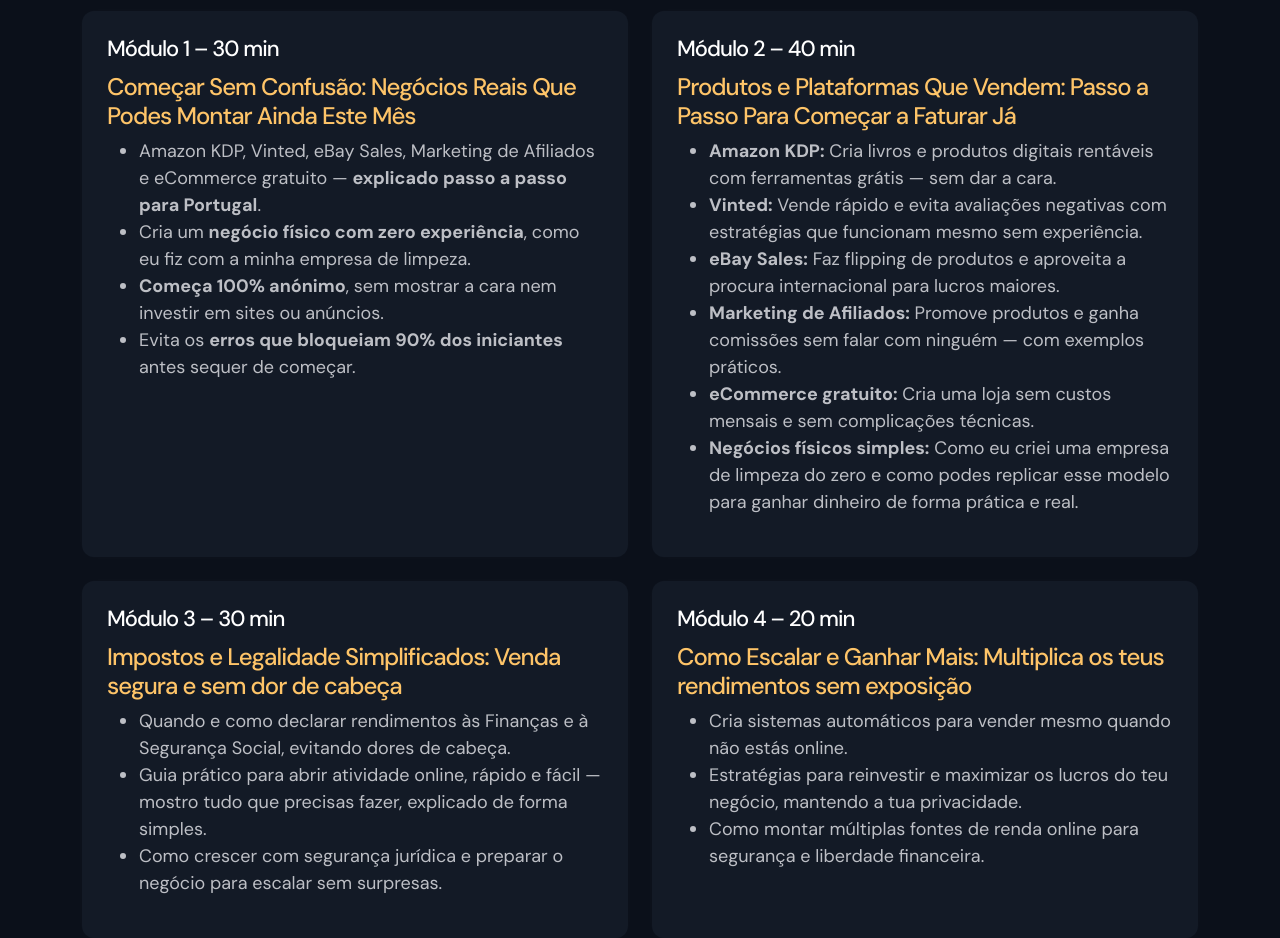
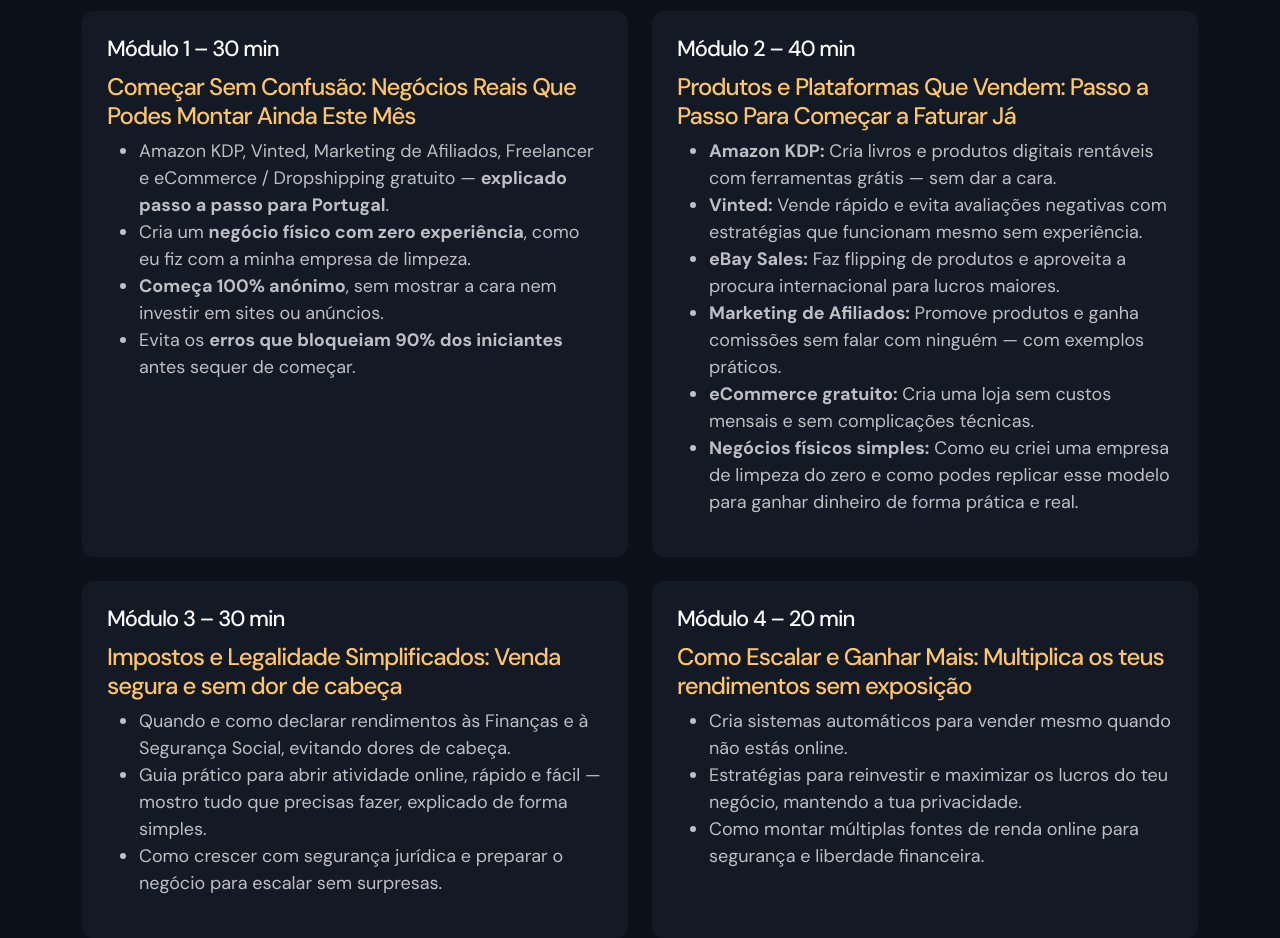
Before and after one commit to realhugoferreira/workshop, a plain HTML site: page index.html in a window 1280 px wide. Shown: the part 2040-2978 px from the top of the page. Drawn offline with Linux system fonts and the light colour scheme.

Commit message:
Update index.html

```diff
--- a/index.html
+++ b/index.html
@@ -161,7 +161,7 @@
         <h5>Módulo 1 – 30 min</h5>
         <h4>Começar Sem Confusão: Negócios Reais Que Podes Montar Ainda Este Mês</h4>
         <ul>
-        <li>Amazon KDP, Vinted, eBay Sales, Marketing de Afiliados e eCommerce gratuito — <strong>explicado passo a passo para Portugal</strong>.</li>
+        <li>Amazon KDP, Vinted, Marketing de Afiliados, Freelancer e eCommerce / Dropshipping gratuito — <strong>explicado passo a passo para Portugal</strong>.</li>
         <li>Cria um <strong>negócio físico com zero experiência</strong>, como eu fiz com a minha empresa de limpeza.</li>
         <li><strong>Começa 100% anónimo</strong>, sem mostrar a cara nem investir em sites ou anúncios.</li>
         <li>Evita os <strong>erros que bloqueiam 90% dos iniciantes</strong> antes sequer de começar.</li>
```
